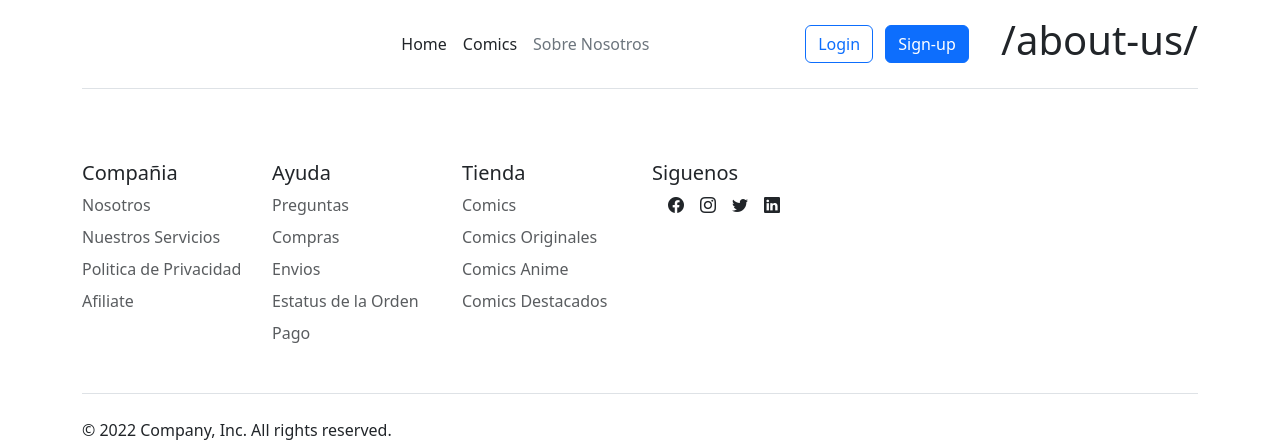
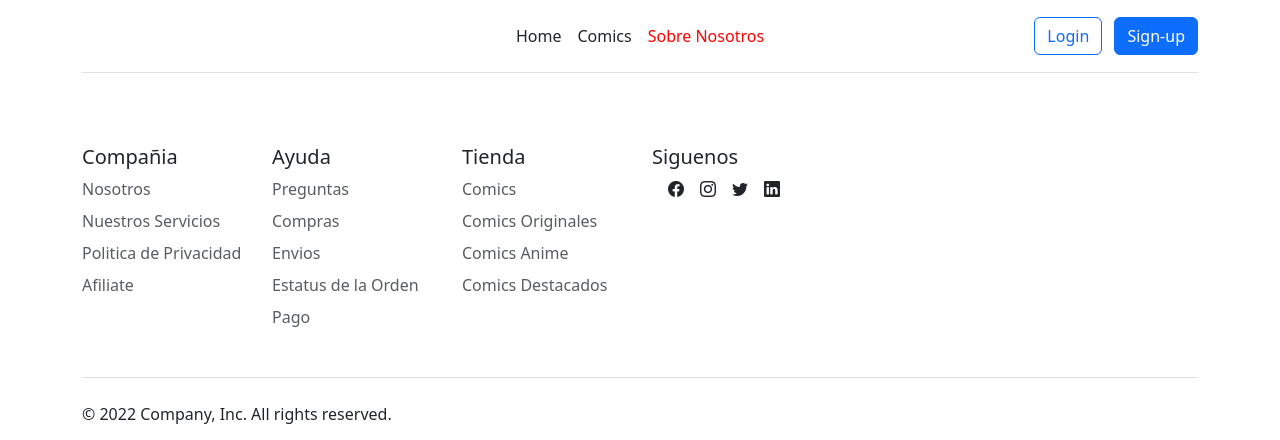
Before and after one commit to GiovanniGonzalezDuoc/ProyectoSemestral, a Django app: page /about-us/ in a window 1280 px wide. Shown: the top 440 px of the page. Run offline with Django 5.2, Linux system fonts and the light colour scheme.

Commit message:
modificacion header

```diff
--- a/common/static/css/global.css
+++ b/common/static/css/global.css
@@ -0,0 +1,3 @@
+.active {
+    color: red !important;
+}
--- a/common/templates/common/header.html
+++ b/common/templates/common/header.html
@@ -5,9 +5,9 @@
       </a>
 
       <ul class="nav col-12 col-md-auto mb-2 justify-content-center mb-md-0">
-        <li><a href="{% url 'home' %}" class="nav-link px-2 link-{% if request.path == '/' %}secondary{% else %}dark{% endif%}">Home</a></li>
-        <li><a href="{% url 'comics' %}" class="nav-link px-2 link-{% if request.path == '/comics/' %}secondary{% else %}dark{% endif%}">Comics</a></li>
-        <li><a href="{% url 'about-us' %}" class="nav-link px-2 link-{% if request.path == '/about-us/' %}secondary{% else %}dark{% endif%}">Sobre Nosotros</a></li>
+        <li><a href="{% url 'home' %}" class="nav-link px-2 link-dark {% if request.path == '/' %}active{% endif %}">Home</a></li>
+        <li><a href="{% url 'comics' %}" class="nav-link px-2 link-dark {% if request.path == '/comics/' %}active{% endif %}">Comics</a></li>
+        <li><a href="{% url 'about-us' %}" class="nav-link px-2 link-dark {% if request.path == '/about-us/' %}active{% endif %}">Sobre Nosotros</a></li>
       </ul>
 
       {% if user.is_authenticated %}
@@ -20,9 +20,6 @@
         <a role="button" class="btn btn-outline-primary me-2" href="{% url 'auth' %}">Login</a>
         <a role="button" class="btn btn-primary" href="{% url 'sign-up' %}">Sign-up</a>
       </div>
-
-      <h1> {{ request.path}}</h1>
-
       {% endif %}
     </header>
   </div>
--- a/common/templates/common/index.html
+++ b/common/templates/common/index.html
@@ -11,6 +11,7 @@
 
     <link href="https://cdn.jsdelivr.net/npm/bootstrap@5.3.3/dist/css/bootstrap.min.css" rel="stylesheet" integrity="sha384-QWTKZyjpPEjISv5WaRU9OFeRpok6YctnYmDr5pNlyT2bRjXh0JMhjY6hW+ALEwIH" crossorigin="anonymous">
     <link rel="stylesheet" href="https://cdn.jsdelivr.net/npm/bootstrap-icons@1.11.3/font/bootstrap-icons.min.css">
+    <link rel="stylesheet" href="{% static 'css/global.css' %}">
     {% block extra_css %} {% endblock %}
 
 </head>
```
